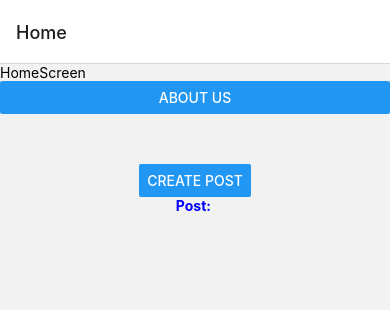
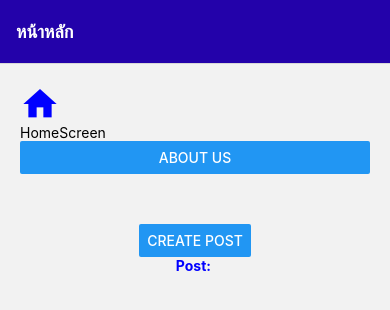
Before and after one commit to pnyra1109/2113111310-ReactNative-TNI, a React Native app: screen /Home in a window 390 px wide. Shown: the top 310 px of the page. Built offline with nearby package versions, Linux system fonts and the light colour scheme.

Commit message:
Lecture8_Practice3

```diff
--- a/App.tsx
+++ b/App.tsx
@@ -14,9 +14,30 @@
 
   return (
     <NavigationContainer>
-      <HomeStack.Navigator initialRouteName='Home'>
-        <HomeStack.Screen name='Home' component={HomeScreen}/>
-        <HomeStack.Screen name='About' component={AboutScreen}/>
+      <HomeStack.Navigator
+      initialRouteName='Home'
+      screenOptions={{
+        headerStyle:{backgroundColor:'#2302aa'},
+        headerTintColor:'white',
+        headerTitleStyle:{fontWeight:'bold'},
+      }}
+      >
+        <HomeStack.Screen
+        name='Home'
+        component={HomeScreen}
+        options={{title:'หน้าหลัก'}}
+        />
+        <HomeStack.Screen
+        name='About'
+        component={AboutScreen}
+         options={{
+           title:'เกี่ยวกับเรา',
+           headerStyle:{backgroundColor:'#2302aa'},
+           headerTintColor:'white',
+           headerTitleStyle:{fontWeight:'bold'},
+           headerTitleAlign:'center',
+         }}
+        />
         <HomeStack.Screen name='CreatePost' component={CreatePostScreen}/>
       </HomeStack.Navigator>
     </NavigationContainer>
--- a/package.json
+++ b/package.json
@@ -17,11 +17,13 @@
     "react": "18.2.0",
     "react-native": "^0.74.5",
     "react-native-safe-area-context": "4.10.5",
-    "react-native-screens": "3.31.1"
+    "react-native-screens": "3.31.1",
+    "react-native-vector-icons": "^10.1.0"
   },
   "devDependencies": {
     "@babel/core": "^7.20.0",
     "@types/react": "~18.2.45",
+    "@types/react-native-vector-icons": "^6.4.18",
     "typescript": "^5.3.3"
   },
   "private": true
--- a/screens/HomeScreen.tsx
+++ b/screens/HomeScreen.tsx
@@ -1,6 +1,8 @@
 import { View, Text, Button } from 'react-native'
 import React from 'react'
 import { stylesCreatePost } from '../styles/styles';
+import MaterialIcon from 'react-native-vector-icons/MaterialCommunityIcons';
+
 
 const HomeScreen = ({navigation,route}:any):React.JSX.Element => {
 
@@ -12,7 +14,8 @@
   };
 
   return (
-    <View>
+    <View style={stylesCreatePost.container}>
+      <MaterialIcon name="home" size={40} color='blue'/>
       <Text>HomeScreen</Text>
       <Button title="About us" onPress={gotoAbout}/>
       <View style = {stylesCreatePost.postContainer}>
```
Also changed, not shown: 1 other file (tests, documents, lock files or other folders).
